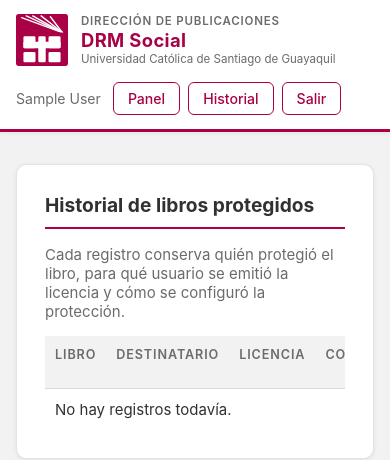
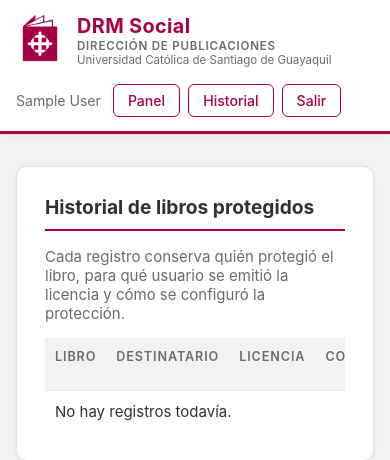
Before and after one commit to zentar/drm-social, a Flask app: page /history in a window 390 px wide. Shown: the top 460 px of the page. Run offline with Flask 3, Linux system fonts and the light colour scheme; the visitor is signed in with stand-in values (Sample User, id 1); data comes from the database, SQL or seed files in the repository; data that the repository does not hold is empty.

Commit message:
feat(ui): usar logo institucional en encabezado
- Reemplaza el SVG inline por el logo real en static/img/logo-direccion.png.
- Reordena el bloque de marca: DRM Social, Dirección de Publicaciones,
  Universidad Católica de Santiago de Guayaquil.
- Ajusta tamaño responsivo del logo en el topbar.

```diff
--- a/templates/base.html
+++ b/templates/base.html
@@ -58,6 +58,13 @@
             color: inherit;
         }
 
+        .brand-logo {
+            display: block;
+            width: auto;
+            height: 56px;
+            object-fit: contain;
+        }
+
         .brand-text {
             display: flex;
             flex-direction: column;
@@ -73,7 +80,7 @@
         }
 
         .brand-name {
-            font-size: 1.15rem;
+            font-size: 1.24rem;
             font-weight: 700;
             color: var(--crimson);
             letter-spacing: 0.02em;
@@ -285,37 +292,26 @@
             .grid.two, .hero-metric { grid-template-columns: 1fr; }
             .topbar-inner { flex-direction: column; align-items: flex-start; }
         }
+
+        @media (max-width: 640px) {
+            .brand {
+                align-items: flex-start;
+            }
+
+            .brand-logo {
+                height: 48px;
+            }
+        }
     </style>
 </head>
 <body>
     <header class="topbar">
         <div class="topbar-inner">
             <a class="brand" href="{{ url_for('index') }}">
-                <!-- Logo Dirección de Publicaciones UCSG (SVG) -->
-                <svg xmlns="http://www.w3.org/2000/svg" viewBox="0 0 56 56" width="52" height="52" aria-label="Logo Dirección de Publicaciones UCSG" role="img">
-                    <!-- Fondo cuadrado -->
-                    <rect width="56" height="56" rx="3" fill="#A90046"/>
-                    <!-- Páginas del libro en abanico (lomo en esquina superior derecha) -->
-                    <line x1="50" y1="20" x2="6"  y2="4"  stroke="white" stroke-width="1.5" stroke-linecap="round"/>
-                    <line x1="50" y1="20" x2="11" y2="2"  stroke="white" stroke-width="1.5" stroke-linecap="round"/>
-                    <line x1="50" y1="20" x2="18" y2="2"  stroke="white" stroke-width="1.5" stroke-linecap="round"/>
-                    <line x1="50" y1="20" x2="27" y2="2"  stroke="white" stroke-width="1.5" stroke-linecap="round"/>
-                    <line x1="50" y1="20" x2="37" y2="3"  stroke="white" stroke-width="1.5" stroke-linecap="round"/>
-                    <!-- Cuerpo del libro -->
-                    <rect x="4" y="20" width="48" height="32" rx="2" fill="#A90046"/>
-                    <!-- Cruz UCSG: 4 cuadrados blancos en diagonal + barras de cruz -->
-                    <rect x="8"  y="24" width="13" height="13" rx="1.5" fill="white"/>
-                    <rect x="35" y="24" width="13" height="13" rx="1.5" fill="white"/>
-                    <rect x="8"  y="41" width="13" height="11" rx="1.5" fill="white"/>
-                    <rect x="35" y="41" width="13" height="11" rx="1.5" fill="white"/>
-                    <!-- Barra vertical central -->
-                    <rect x="24" y="24" width="8" height="28" rx="1.5" fill="white"/>
-                    <!-- Barra horizontal central -->
-                    <rect x="8"  y="30" width="40" height="7"  rx="1.5" fill="white"/>
-                </svg>
+                <img class="brand-logo" src="{{ url_for('static', filename='img/logo-direccion.png') }}" alt="Dirección de Publicaciones UCSG">
                 <div class="brand-text">
+                    <span class="brand-name">DRM Social</span>
                     <span class="brand-label">Dirección de Publicaciones</span>
-                    <span class="brand-name">DRM Social</span>
                     <span class="brand-sub">Universidad Católica de Santiago de Guayaquil</span>
                 </div>
             </a>
```
Also changed, not shown: static/img/logo-direccion.png (added).
